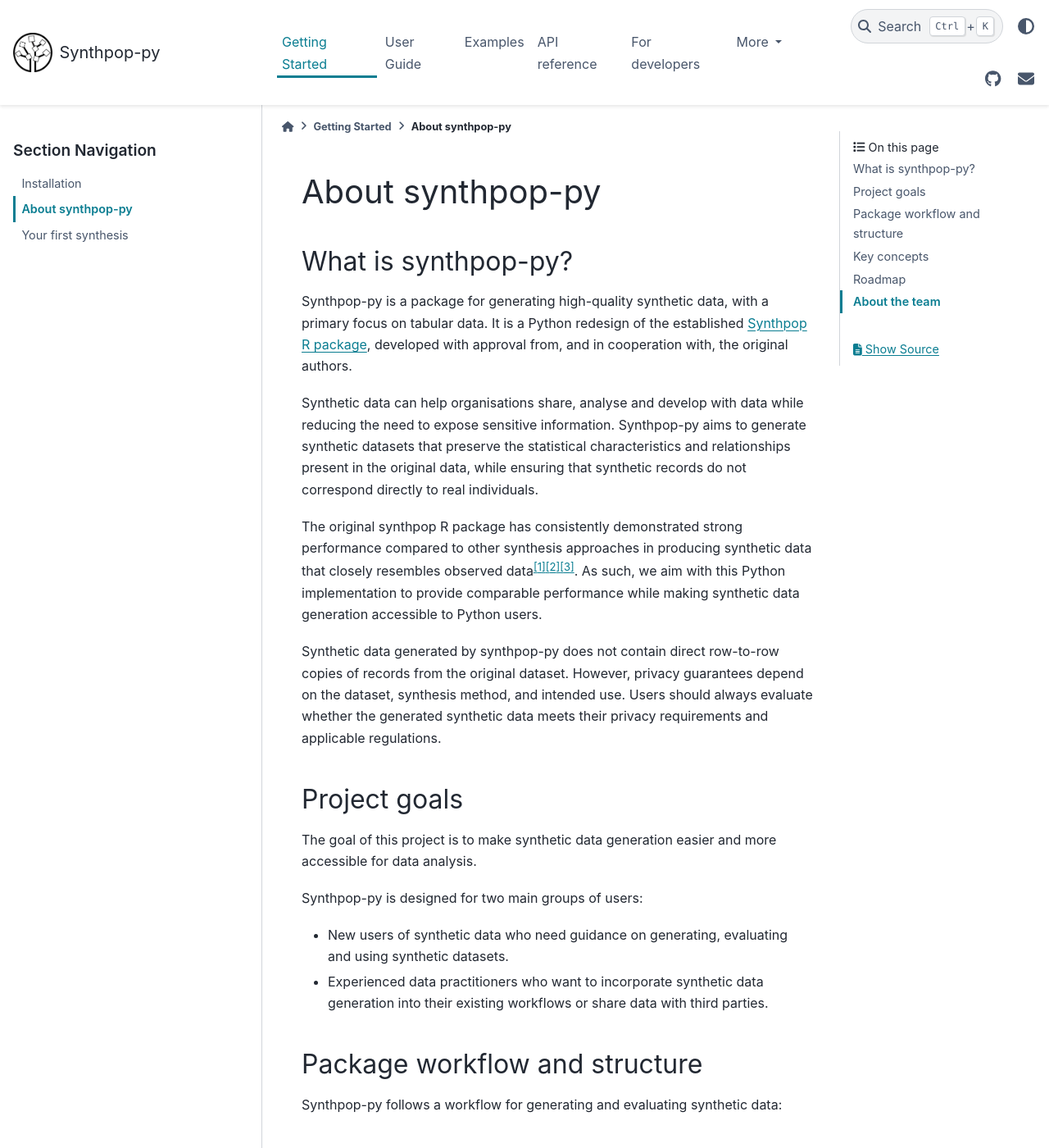
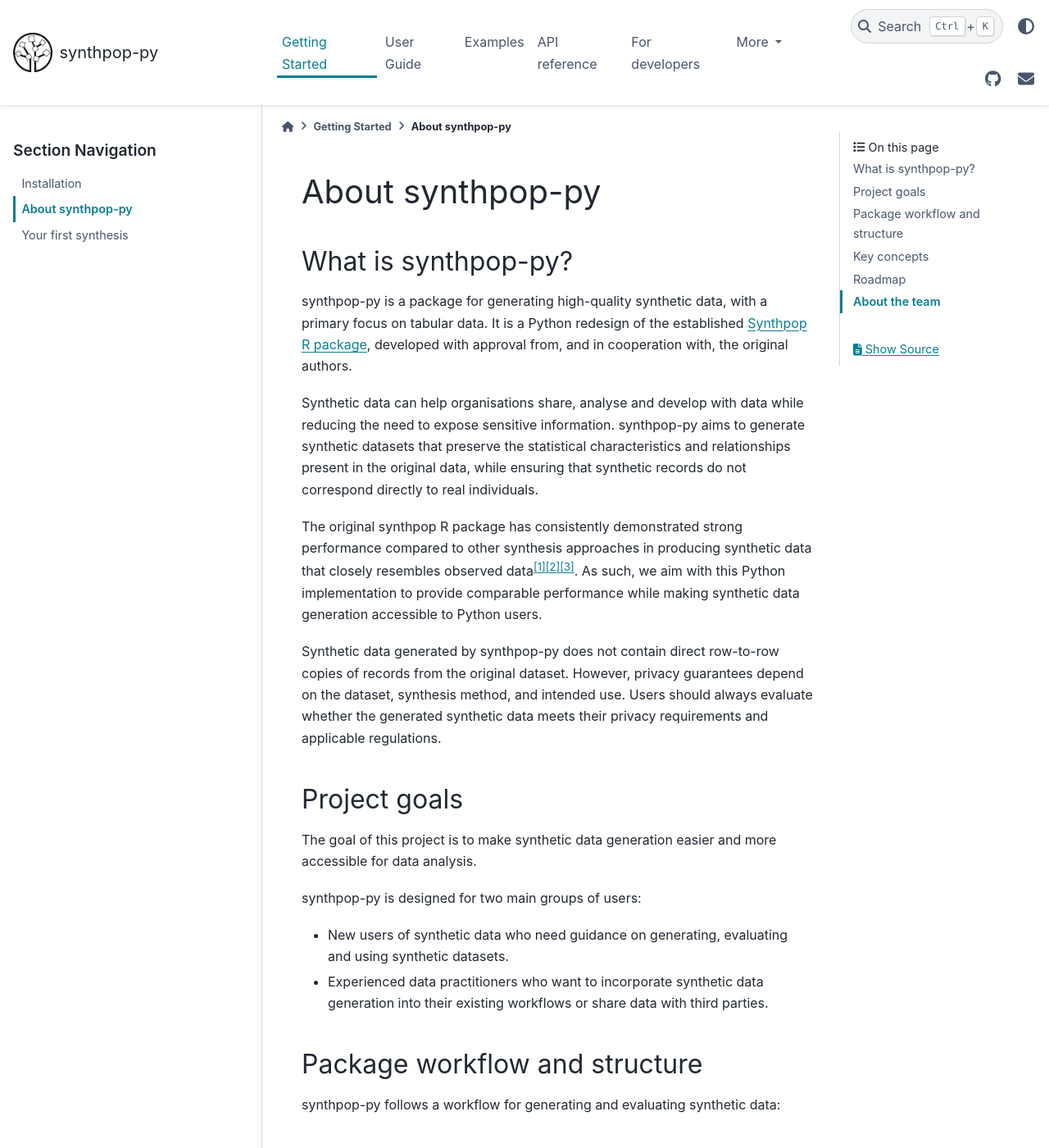
Before and after one commit to duonl/synthpop-py, a Sphinx documentation site: the page built from docs/source/getting_started/overview.md, in a window 1280 px wide and 1400 px high. Shown: the whole window at 82% size. Built offline with Sphinx 7.4.7 and the PyData theme 0.15.4, drawn with Linux system fonts in a browser that asks for light colours; some of the changed text lies outside the part shown.

```diff
--- a/docs/source/conf.py
+++ b/docs/source/conf.py
@@ -46,7 +46,7 @@ html_theme_options = {
         },
     ],
     "logo": {
-        "text": "Synthpop-py",
+        "text": "synthpop-py",
         "image_light": "_static/logo_light_theme.png",
         "image_dark": "_static/logo_dark_theme.png",
     }
--- a/docs/source/getting_started/overview.md
+++ b/docs/source/getting_started/overview.md
@@ -1,9 +1,9 @@
 # About synthpop-py
 
 ## What is synthpop-py?
-Synthpop-py is a package for generating high-quality synthetic data, with a primary focus on tabular data. It is a Python redesign of the established [Synthpop R package](https://www.synthpop.org.uk/), developed with approval from, and in cooperation with, the original authors.
+synthpop-py is a package for generating high-quality synthetic data, with a primary focus on tabular data. It is a Python redesign of the established [Synthpop R package](https://www.synthpop.org.uk/), developed with approval from, and in cooperation with, the original authors.
 
-Synthetic data can help organisations share, analyse and develop with data while reducing the need to expose sensitive information. Synthpop-py aims to generate synthetic datasets that preserve the statistical characteristics and relationships present in the original data, while ensuring that synthetic records do not correspond directly to real individuals.
+Synthetic data can help organisations share, analyse and develop with data while reducing the need to expose sensitive information. synthpop-py aims to generate synthetic datasets that preserve the statistical characteristics and relationships present in the original data, while ensuring that synthetic records do not correspond directly to real individuals.
 
 The original synthpop R package has consistently demonstrated strong performance compared to other synthesis approaches in producing synthetic data that closely resembles observed data[^1][^2][^3]. As such, we aim with this Python implementation to provide comparable performance while making synthetic data generation accessible to Python users.
 
@@ -72,7 +72,7 @@ Privacy refers to the extent to which information about individuals in the origi
 
 Relationships between variables are essential for realistic synthetic data.
 
-For example, age, education level, and income may be related in the original dataset. Synthpop-py's CART-based synthesis methods learn such relationships and use them when generating synthetic records.
+For example, age, education level, and income may be related in the original dataset. synthpop-py's CART-based synthesis methods learn such relationships and use them when generating synthetic records.
 
 ### Reproducibility
 
@@ -84,6 +84,6 @@ The first goal of this project is to provide a Python package with functionality
 Future development will be guided by user feedback and the needs of the synthetic data community.
 
 ## About the team
-Synthpop-py is maintained by a team of three developers from the Dutch Ministry of Education, Culture and Science.
+synthpop-py is maintained by a team of three developers from the Dutch Ministry of Education, Culture and Science.
 
 The project currently has approximately 1.5 FTE of development capacity committed for at least one year.
--- a/docs/source/index.rst
+++ b/docs/source/index.rst
@@ -15,7 +15,7 @@
    developer/developer_index
    about_us/about
 
-Synthpop-py documentation
+synthpop-py documentation
 ======================
 
 **Version**: |release|
```
Also changed, not shown: other parts of docs/source/getting_started/overview.md (+5 -5 lines), docs/source/getting_started/first_synthesis.md (+2 -2 lines), docs/source/getting_started/getting_started.md (+2 -2 lines), docs/source/getting_started/installation.md (+1 -1 lines).
